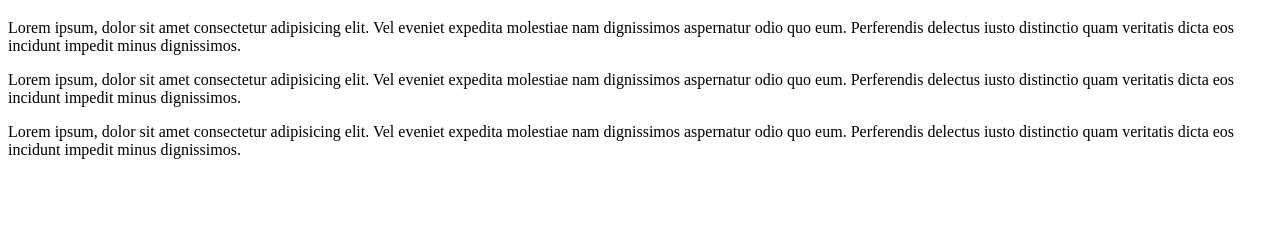
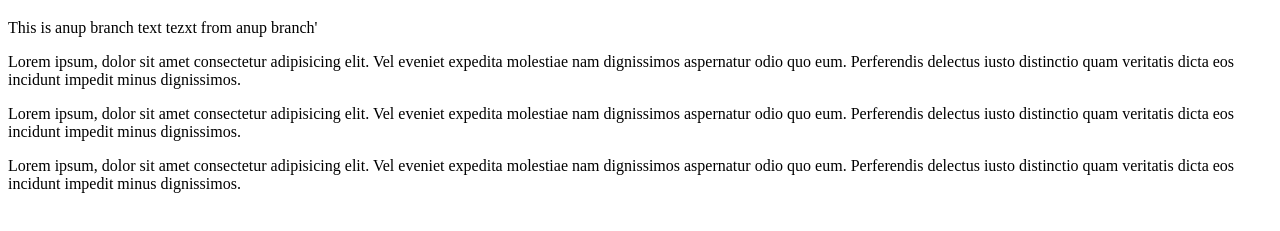
Before and after one commit to sononeanup03/Httpserveranup, a website: page pages/index.html in a window 1280 px wide. Shown: the part 131-362 px from the top of the page. Drawn offline with Linux system fonts and the light colour scheme.

Commit message:
index.html changes by anup branch

```diff
--- a/pages/index.html
+++ b/pages/index.html
@@ -12,6 +12,8 @@
         <li><a href="/contact">Contact</a></li>
     </ul>
     <h1>Index</h1>
+    This is anup branch text
+    tezxt from anup branch'
     <p>Lorem ipsum, dolor sit amet consectetur adipisicing elit. Vel eveniet expedita molestiae nam dignissimos aspernatur odio quo eum.
          Perferendis delectus iusto distinctio quam veritatis dicta eos incidunt impedit minus dignissimos.</p>
     <p>Lorem ipsum, dolor sit amet consectetur adipisicing elit. Vel eveniet expedita molestiae nam dignissimos aspernatur odio quo eum.
```
